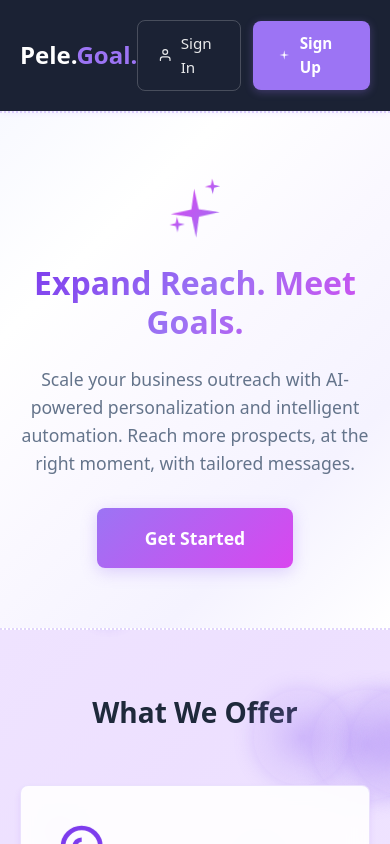
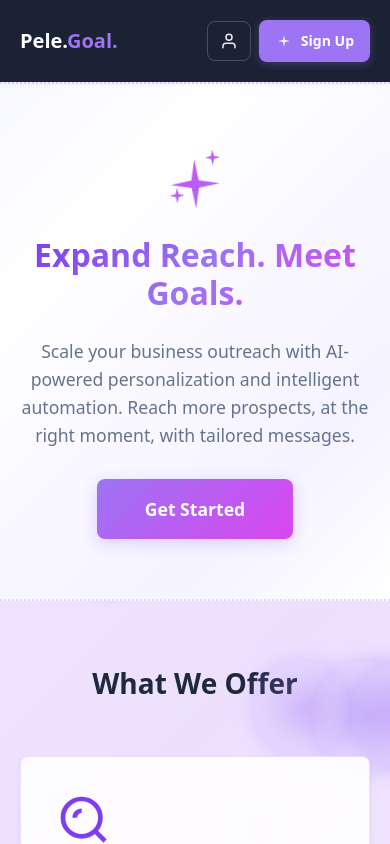
Before and after one commit to shukyba/pelegoal.site, a Next.js app: page / in a window 390 px wide. Shown: the top 844 px of the page. Built offline with nearby package versions, Linux system fonts and the light colour scheme.

Commit message:
Update package.json to set development and start server ports to 4000. Enhance header styles in globals.css for mobile responsiveness and add conditional display for sign-in text. Modify page.tsx to improve button styling and layout for sign-in and sign-up actions.

```diff
--- a/package.json
+++ b/package.json
@@ -3,9 +3,9 @@
   "version": "1.0.0",
   "private": true,
   "scripts": {
-    "dev": "next dev --turbopack",
+    "dev": "next dev --turbopack -p 4000",
     "build": "next build",
-    "start": "next start"
+    "start": "next start -p 4000"
   },
   "dependencies": {
     "next": "15.3.3",
--- a/src/app/globals.css
+++ b/src/app/globals.css
@@ -330,6 +330,32 @@ body {
   animation: sparkle-pulse 2s ease-in-out infinite;
 }
 
+/* Header Button Text - Sign In Hidden on Mobile */
+.header-signin-text {
+  display: inline;
+}
+
+@media (max-width: 640px) {
+  .header-signin-text {
+    display: none;
+  }
+
+  .header-nav {
+    gap: 8px !important;
+  }
+
+  .header-btn-signin {
+    padding: 10px !important;
+    min-width: 44px;
+    justify-content: center;
+  }
+
+  .header-btn-signup {
+    padding: 10px 16px !important;
+    font-size: 0.875rem !important;
+  }
+}
+
 /* Mobile-first responsive styles */
 @media (min-width: 768px) {
   .container {
--- a/src/app/page.tsx
+++ b/src/app/page.tsx
@@ -23,14 +23,15 @@ export default function Home() {
           alignItems: 'center'
         }}>
           <h1 style={{
-            fontSize: 'clamp(1.5rem, 4vw, 2rem)',
-            fontWeight: 700
+            fontSize: 'clamp(1.25rem, 4vw, 2rem)',
+            fontWeight: 700,
+            whiteSpace: 'nowrap'
           }}>
             Pele.<span style={{ color: 'var(--brand-purple)' }}>Goal.</span>
           </h1>
-          <nav style={{ display: 'flex', gap: '12px', alignItems: 'center' }}>
+          <nav className="header-nav" style={{ display: 'flex', gap: '12px', alignItems: 'center' }}>
             {/* Sign In Button */}
-            <a href={LINKS.auth.signIn} style={{
+            <a href={LINKS.auth.signIn} className="header-btn-signin" style={{
               color: 'rgba(255, 255, 255, 0.9)',
               textDecoration: 'none',
               transition: 'all 0.3s ease',
@@ -41,7 +42,8 @@ export default function Home() {
               gap: '8px',
               fontSize: '0.95rem',
               fontWeight: 500,
-              border: '1px solid rgba(255, 255, 255, 0.2)'
+              border: '1px solid rgba(255, 255, 255, 0.2)',
+              whiteSpace: 'nowrap'
             }}
             onMouseOver={(e) => {
               e.currentTarget.style.color = 'white';
@@ -54,15 +56,15 @@ export default function Home() {
               e.currentTarget.style.borderColor = 'rgba(255, 255, 255, 0.2)';
             }}>
               {/* User Icon */}
-              <svg width="18" height="18" viewBox="0 0 24 24" fill="none" stroke="currentColor" strokeWidth="2">
+              <svg width="18" height="18" viewBox="0 0 24 24" fill="none" stroke="currentColor" strokeWidth="2" style={{ flexShrink: 0 }}>
                 <path d="M20 21v-2a4 4 0 0 0-4-4H8a4 4 0 0 0-4 4v2" strokeLinecap="round" strokeLinejoin="round"/>
                 <circle cx="12" cy="7" r="4" strokeLinecap="round" strokeLinejoin="round"/>
               </svg>
-              Sign In
+              <span className="header-signin-text">Sign In</span>
             </a>
 
             {/* Sign Up Button - Stands Out */}
-            <a href={LINKS.auth.signUp} style={{
+            <a href={LINKS.auth.signUp} className="header-btn-signup" style={{
               color: 'white',
               background: 'var(--brand-purple)',
               textDecoration: 'none',
@@ -74,7 +76,8 @@ export default function Home() {
               gap: '8px',
               fontSize: '0.95rem',
               fontWeight: 600,
-              boxShadow: '0 2px 8px rgba(156, 116, 244, 0.3)'
+              boxShadow: '0 2px 8px rgba(156, 116, 244, 0.3)',
+              whiteSpace: 'nowrap'
             }}
             onMouseOver={(e) => {
               e.currentTarget.style.background = 'var(--brand-purple-light)';
@@ -87,7 +90,7 @@ export default function Home() {
               e.currentTarget.style.boxShadow = '0 2px 8px rgba(156, 116, 244, 0.3)';
             }}>
               {/* Sparkle Icon */}
-              <svg width="18" height="18" viewBox="0 0 24 24" fill="currentColor">
+              <svg width="18" height="18" viewBox="0 0 24 24" fill="currentColor" style={{ flexShrink: 0 }}>
                 <path d="M12 4 L13.2 10.8 L20 12 L13.2 13.2 L12 20 L10.8 13.2 L4 12 L10.8 10.8 Z"/>
               </svg>
               Sign Up
```
